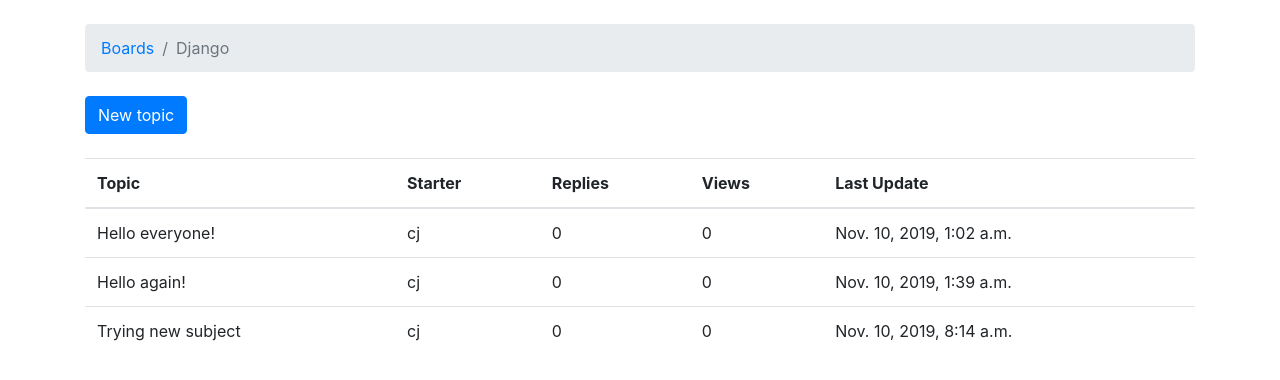
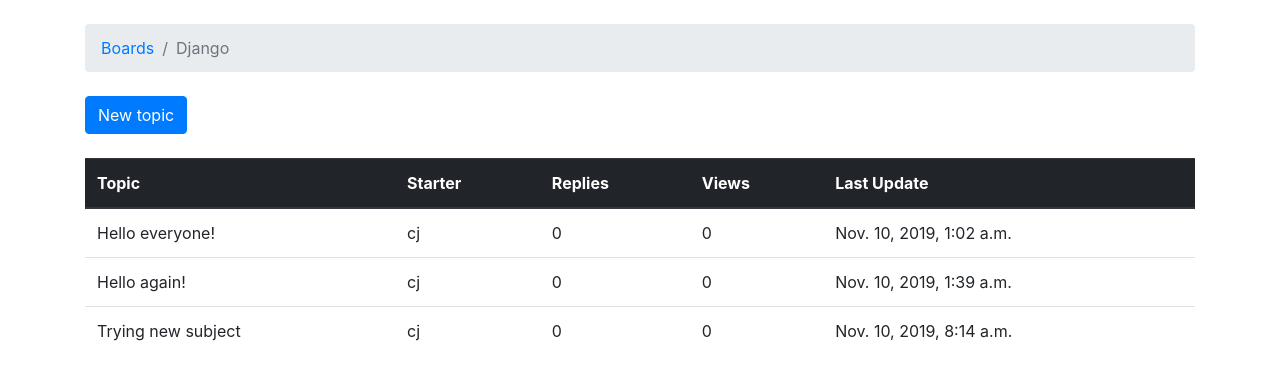
Before and after one commit to HossamCj/CjBoards, a Django app: page /boards/1/ in a window 1280 px wide. Shown: the part 56-436 px from the top of the page. Run offline with Django 3.2, Linux system fonts and the light colour scheme; data comes from the database, SQL or seed files in the repository; some libraries are stand-ins or nearby versions.

Commit message:
updated topics template

```diff
--- a/templates/topics.html
+++ b/templates/topics.html
@@ -15,7 +15,7 @@
   </div>
 
   <table class="table">
-        <thead class="thead-inverse">
+    <thead class="thead-dark">
       <tr>
         <th>Topic</th>
         <th>Starter</th>
```
Lines whose indentation alone changed are shown as unchanged.
